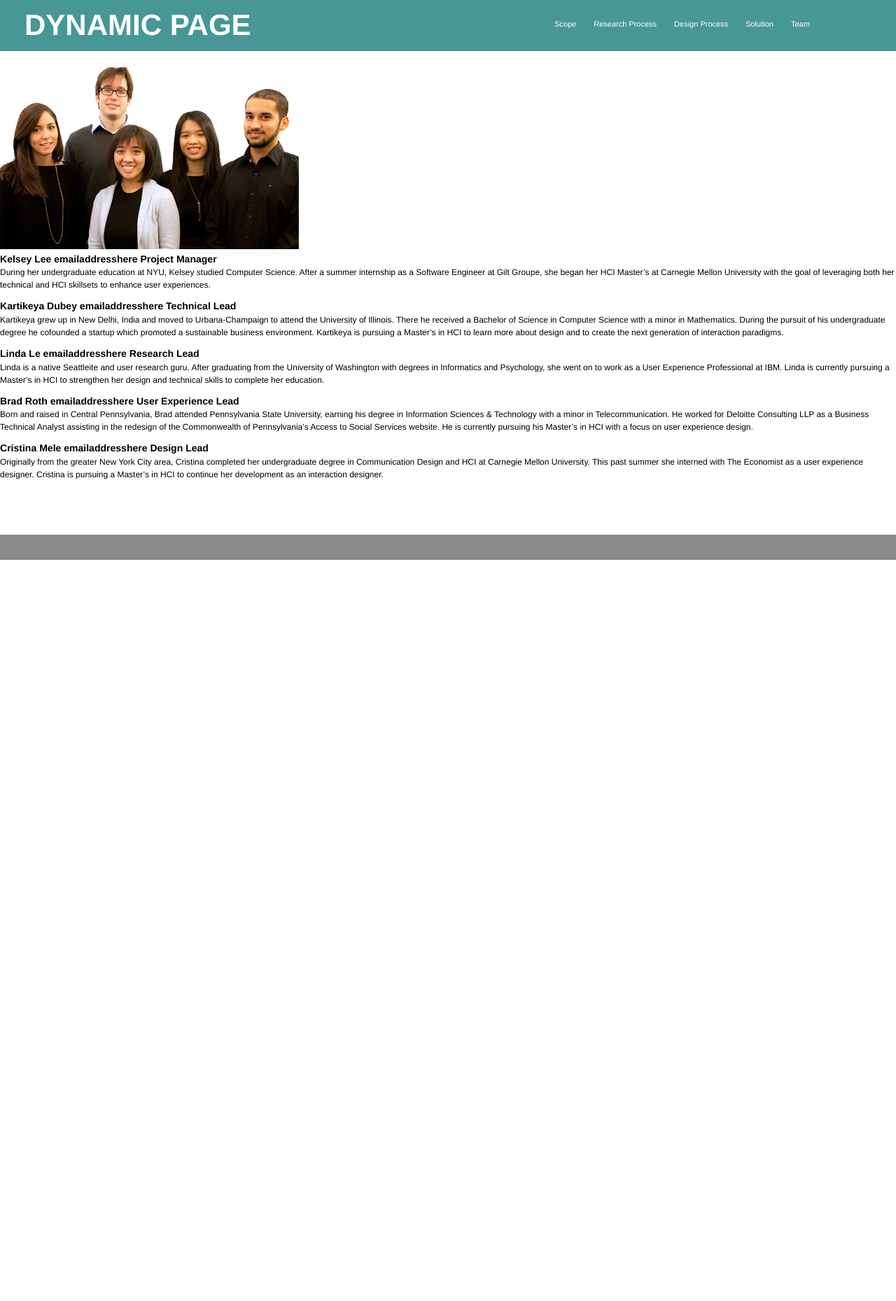
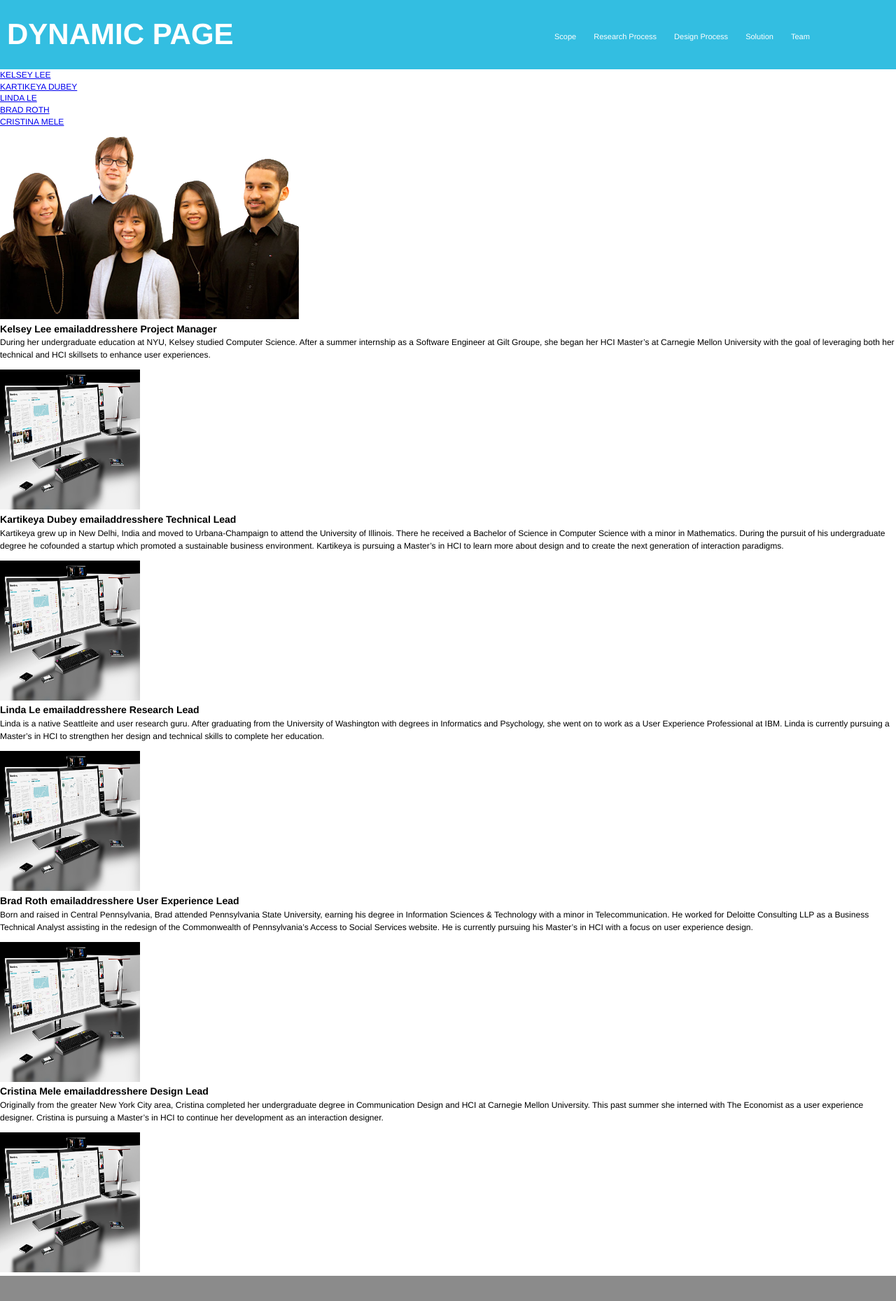
Before and after one commit to kartikeyadubey/Alchemy, a PHP site: page /team.html in a window 1280 px wide. Shown: the whole page at 70% size. Before the commit the page ends 800 px from the top, so only its background shows below. Run offline with PHP 8.4, Linux system fonts and the light colour scheme; some libraries are stand-ins or nearby versions.

Commit message:
Cristina's visual fixes

```diff
--- a/css/style.css
+++ b/css/style.css
@@ -45,7 +45,17 @@ img.bg
 header
 {
   background: url('../images/header/header_background.png')repeat-x;
-  padding: 7px 5px 7px 25px;
+  padding: 20px 5px 20px 0px;
+}
+
+/* Header image div */
+#header-image
+{
+	margin-left: auto;
+	margin-right: auto;
+	width: 60%;
+	/*FIX THISSSSSSS*/
+	padding-right: 9%;
 }
 
 /* Make footer stick to bottom of page */
@@ -87,7 +97,7 @@ h2
 {
   color: white;
   padding-bottom: 20px;
-  font-size: 2.5em;
+  font-size: 3.5em;
 }
 
 p
@@ -106,29 +116,25 @@ p
 
 .index-content
 {
-  width: 60%;
+  width: 50%;
   margin-left:auto;
   margin-right:auto;
-
+  padding: 50px 80px 50px 80px;
 }
 
 #guts
 {
-  padding-top: 10px;
+  padding-top: 0px;
 }
 
 /* Navigation bar */
 nav
 {
   position:absolute;
-  padding: 0 5px;
-  top: 2em;
-  right:0;
+  padding: 0px 5px;
+  top: 3.5em;
+  right: 0;
   text-align: center;
-
-opacity: 1;
-filter: alpha(opacity=100);
-
 }
 
 nav ul
--- a/team.html
+++ b/team.html
@@ -37,9 +37,18 @@
 
 		<section id="main-content">
 		<div id="guts">
-
+	      <div class="sidebar">
+	            <ul>
+	              <a href="javascript:scrollToContent('#kelsey');"><li>KELSEY LEE</li></a>
+	              <a href="javascript:scrollToContent('#kartikeya');"><li>KARTIKEYA DUBEY</li></a>
+	              <a href="javascript:scrollToContent('#linda');"> <li>LINDA LE</li></a>
+	              <a href="javascript:scrollToContent('#brad');"><li>BRAD ROTH</li></a>
+	              <a href="javascript:scrollToContent('#cristina');"><li>CRISTINA MELE</li></a>
+	            </ul>
+	        </div>
       <div class="team-content">
       <img src="images/team_images/team_1.png">
+		<div id = "kelsey">
 			<h3>
 			        Kelsey Lee      emailaddresshere
 			        Project Manager
@@ -47,7 +56,9 @@
 			      <p>
 			      During her undergraduate education at NYU, Kelsey studied Computer Science. After a summer internship as a Software Engineer at Gilt Groupe, she began her HCI Master’s at Carnegie Mellon University with the goal of leveraging both her technical and HCI skillsets to enhance user experiences.
 			      </p>
-
+          <img src="images/research_images/image_1.jpg" alt="Research Terminal" height="200" width="200" />
+        </div>
+        <div id = "kartikeya">
           	<h3>
 		        Kartikeya Dubey      emailaddresshere
 		        Technical Lead
@@ -55,7 +66,9 @@
 		      <p>
 		      Kartikeya grew up in New Delhi, India and moved to Urbana-Champaign to attend the University of Illinois. There he received a Bachelor of Science in Computer Science with a minor in Mathematics. During the pursuit of his undergraduate degree he cofounded a startup which promoted a sustainable business environment. Kartikeya is pursuing a Master’s in HCI to learn more about design and to create the next generation of interaction paradigms.
 		      </p>
-
+          <img src="images/research_images/image_1.jpg" alt="Research Terminal" height="200" width="200" />
+        </div>
+        <div id = "linda">
           	<h3>
 		        Linda Le      emailaddresshere
 		        Research Lead
@@ -63,7 +76,9 @@
 		      <p>
 		      Linda is a native Seattleite and user research guru. After graduating from the University of Washington with degrees in Informatics and Psychology, she went on to work as a User Experience Professional at IBM. Linda is currently pursuing a Master’s in HCI to strengthen her design and technical skills to complete her education.
 		      </p>
-
+          <img src="images/research_images/image_1.jpg" alt="Research Terminal" height="200" width="200" />
+        </div>
+        <div id = "brad">
           	<h3>
         Brad Roth      emailaddresshere
         User Experience Lead
@@ -71,7 +86,11 @@
       <p>
       Born and raised in Central Pennsylvania, Brad attended Pennsylvania State University, earning his degree in Information Sciences & Technology with a minor in Telecommunication. He worked for Deloitte Consulting LLP as a Business Technical Analyst assisting in the redesign of the Commonwealth of Pennsylvania’s Access to Social Services website. He is currently pursuing his Master’s in HCI with a focus on user experience design.
       </p>
+          <img src="images/research_images/image_1.jpg" alt="Research Terminal" height="200" width="200" />
+		</div>
 
+
+        <div id = "cristina">
           	    <h3>
 	        Cristina Mele      emailaddresshere
 	        Design Lead
@@ -79,6 +98,8 @@
 	      <p>
 	      Originally from the greater New York City area, Cristina completed her undergraduate degree in Communication Design and HCI at Carnegie Mellon University. This past summer she interned with The Economist as a user experience designer. Cristina is pursuing a Master’s in HCI to continue her development as an interaction designer.
 	      </p>
+          <img src="images/research_images/image_1.jpg" alt="Research Terminal" height="200" width="200" />
+		</div>
 
     </div>
 		</div>
```
Also changed, not shown: css/research_style.css (+13 -4 lines), css/scope_style.css (+21 -1 lines), css/team_style.css (+24 -4 lines), index.html (+4 -3 lines), scope.html (+9 -3 lines), images/background/black_opac.png (added), images/background/gold_opac.png (added), images/header/alchemy_logo.png, images/header/header_background.png, 1 other file. Lines whose indentation alone changed are shown as unchanged.
